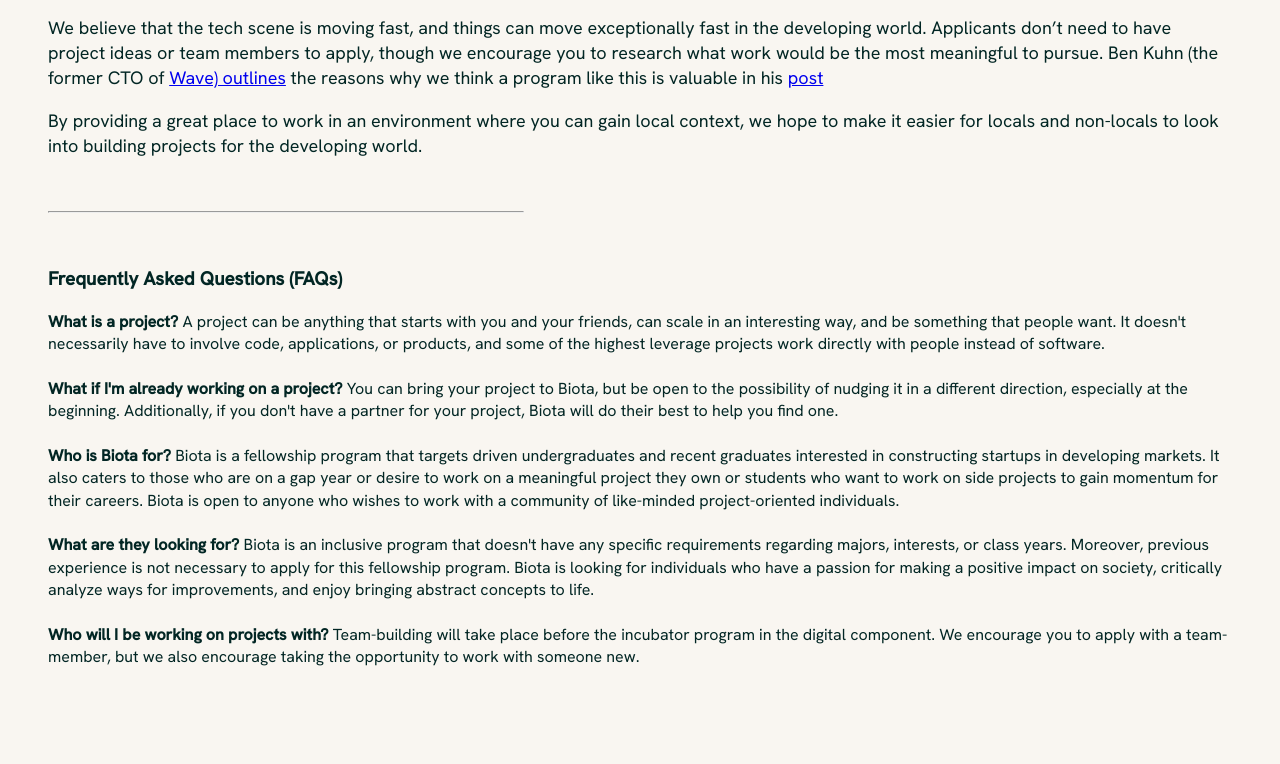
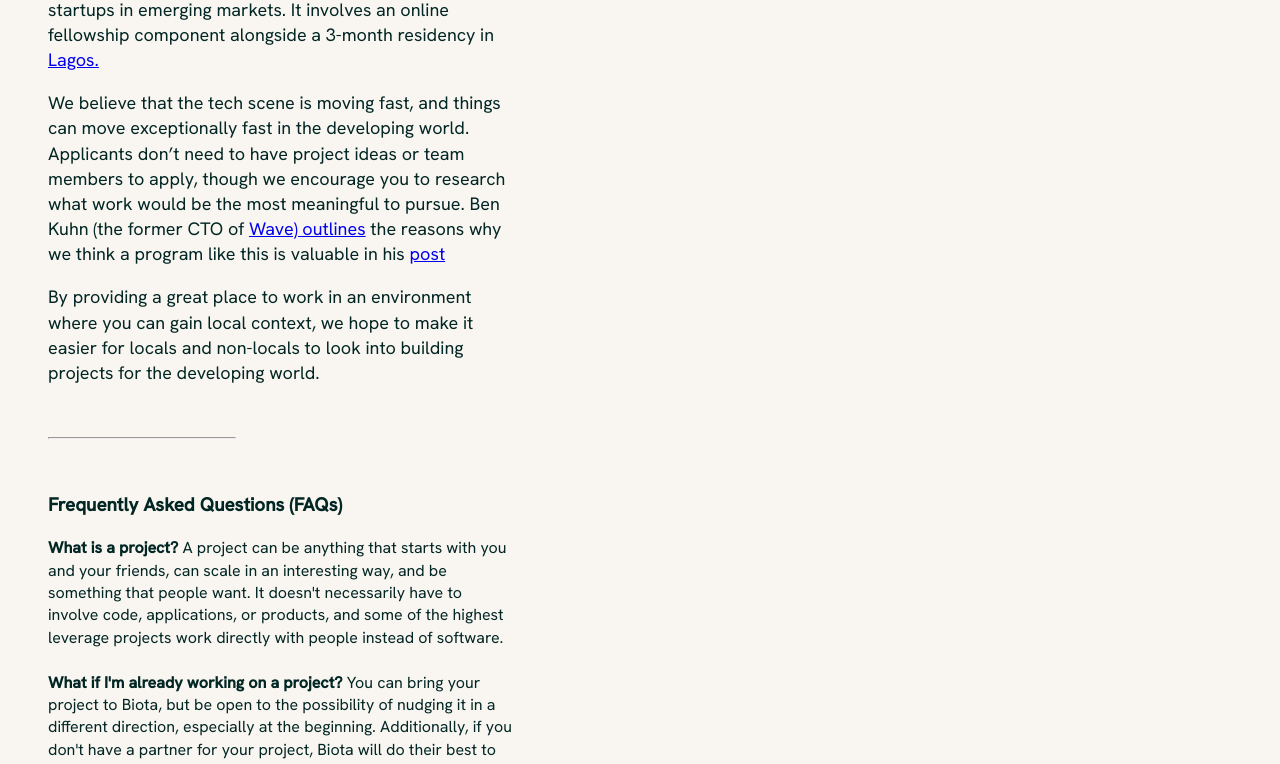
Before and after one commit to hamidahoderinwale/biota, a plain HTML site: page index.html in a window 1280 px wide. Shown: the part 165-929 px from the top of the page. Before the commit the page ends 834 px from the top, so only its background shows below. Drawn offline with Linux system fonts and the light colour scheme.

Commit message:
Update style.css

```diff
--- a/style.css
+++ b/style.css
@@ -11,6 +11,7 @@ body {
   font-size: 16px;
   background: #F9F6F1;
   color: #022624;
+  margin-right: 60%;
 }
 
 .main {
```
